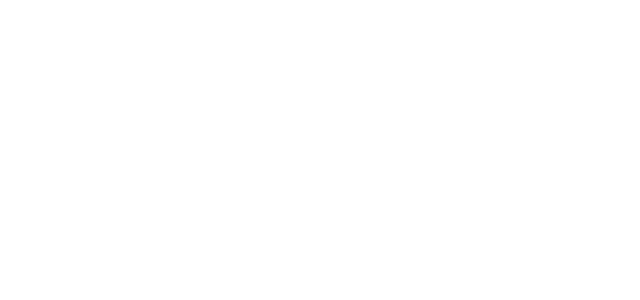
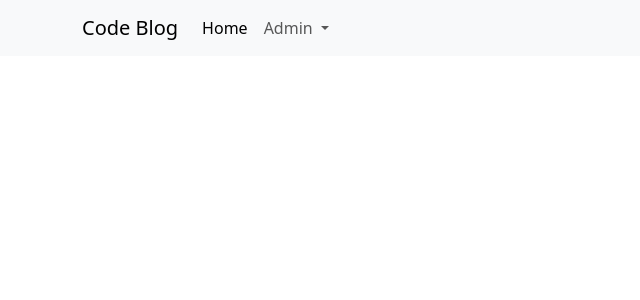
Before and after one commit to Bisig1892/CodeBlog.UI, an Angular app: page / in a window 1280 px wide. Shown: the top 300 px of the page, without its empty margins (0-640 px from the left). Built offline with nearby package versions, Linux system fonts and the light colour scheme.

Commit message:
Implemented Navbar

```diff
--- a/src/app/app.component.html
+++ b/src/app/app.component.html
@@ -1,2 +1,3 @@
+<app-navbar></app-navbar>
 
 <router-outlet></router-outlet>
--- a/src/app/app.module.ts
+++ b/src/app/app.module.ts
@@ -3,10 +3,12 @@
 
 import { AppRoutingModule } from './app-routing.module';
 import { AppComponent } from './app.component';
+import { NavbarComponent } from './core/components/navbar/navbar.component';
 
 @NgModule({
   declarations: [
-    AppComponent
+    AppComponent,
+    NavbarComponent
   ],
   imports: [
     BrowserModule,
--- /dev/null
+++ b/src/app/core/components/navbar/navbar.component.html
@@ -0,0 +1,25 @@
+<nav class="navbar navbar-expand-lg bg-body-tertiary">
+  <div class="container">
+    <a class="navbar-brand" href="#">Code Blog</a>
+    <button class="navbar-toggler" type="button" data-bs-toggle="collapse" data-bs-target="#navbarSupportedContent" aria-controls="navbarSupportedContent" aria-expanded="false" aria-label="Toggle navigation">
+      <span class="navbar-toggler-icon"></span>
+    </button>
+    <div class="collapse navbar-collapse" id="navbarSupportedContent">
+      <ul class="navbar-nav me-auto mb-2 mb-lg-0">
+        <li class="nav-item">
+          <a class="nav-link active" aria-current="page" href="#">Home</a>
+        </li>
+        <li class="nav-item dropdown">
+          <a class="nav-link dropdown-toggle" href="#" role="button" data-bs-toggle="dropdown" aria-expanded="false">
+            Admin
+          </a>
+          <ul class="dropdown-menu">
+            <li><a class="dropdown-item" href="#">Categories</a></li>
+            <!-- <li><hr class="dropdown-divider"></li> -->
+            <!-- <li><a class="dropdown-item" href="#">Something else here</a></li> -->
+          </ul>
+        </li>
+      </ul>
+    </div>
+  </div>
+</nav>
```
Also changed, not shown: src/app/core/components/navbar/navbar.component.ts (added, +10 -0 lines), src/app/core/components/navbar/navbar.component.css (added), 1 other file (tests, documents, lock files or other folders).
